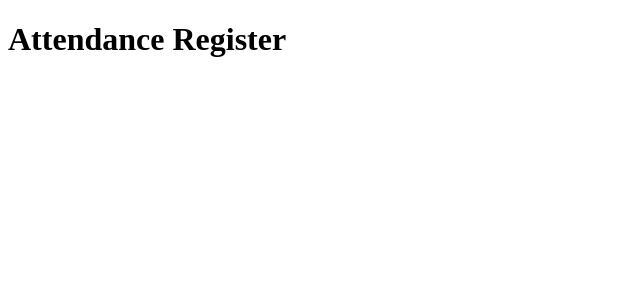
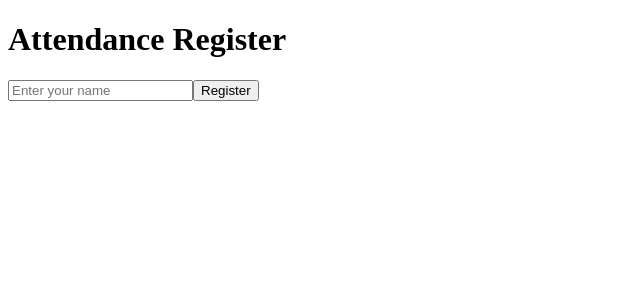
Before and after one commit to Janaina-MJ/attendance-register, a React (Vite) app in the folder web/: page / in a window 1280 px wide. Shown: the top 300 px of the page, without its empty margins (0-640 px from the left). Built offline with nearby package versions, Linux system fonts and the light colour scheme.

Commit message:
feat: Add html structure to Home page component

```diff
--- a/web/src/pages/Home.jsx
+++ b/web/src/pages/Home.jsx
@@ -1,6 +1,11 @@
 function Home() {
   return (
-    <h1>Attendance Register</h1>
+    <>
+       <h1>Attendance Register</h1>
+       <input type="text" placeholder="Enter your name" />
+       <button>Register</button>
+    </>
+
   )
 }
 
```
